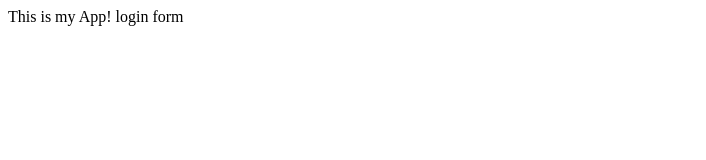
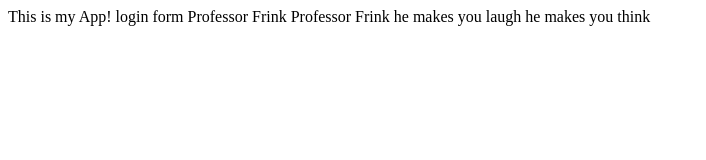
Before and after one commit to okhan279/gittest, a plain HTML site: page index.html in a window 1280 px wide. Shown: the whole page, without its empty margins (0-706 px from the left). Drawn offline with Linux system fonts and the light colour scheme.

Commit message:
a little test

```diff
--- a/index.html
+++ b/index.html
@@ -6,5 +6,7 @@
     <body>
         This is my App!
         login form
+        Professor Frink Professor Frink he makes you
+        laugh he makes you think
     </body>
 </html>
```
